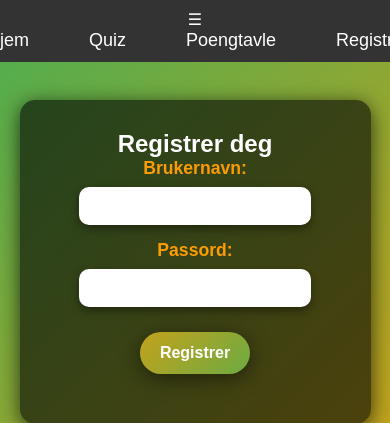
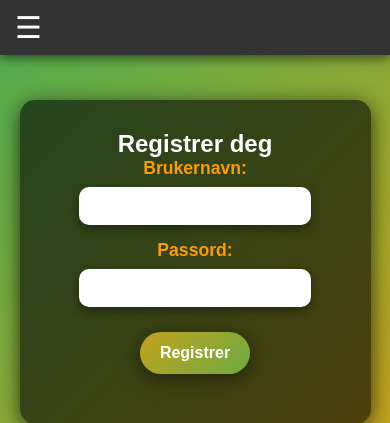
Before and after one commit to Odyi/DuoOppgave, a Flask app: page /register in a window 390 px wide. Shown: the top 423 px of the page. Run offline with Flask 3, Linux system fonts and the light colour scheme.

Commit message:
navbar og tab ikon
fikset navbar, padding på enkelte sider og lagt til bilde på toppen av tabben

```diff
--- a/static/style.css
+++ b/static/style.css
@@ -27,6 +27,7 @@ header {
     border-radius: 15px;
     margin-bottom: 30px;
     box-shadow: 0px 4px 15px rgba(0, 0, 0, 0.5);
+    margin-top: 5%;
 }
 
 header h1 {
@@ -37,6 +38,7 @@ header h1 {
 }
 
 /* Navigation Styling */
+/* Navbar Styling */
 .navbar {
     background-color: #333;
     width: 100%;
@@ -45,8 +47,22 @@ header h1 {
     top: 0;
     left: 0;
     z-index: 1000;
+    display: flex;
+    justify-content: space-between;
+    align-items: center;
+    padding: 10px 20px;
+    box-shadow: 0px 4px 10px rgba(0, 0, 0, 0.5);
+    padding-bottom: 1%;
 }
 
+/* Logo Placeholder (if needed) */
+.navbar .logo {
+    color: white;
+    font-size: 24px;
+    font-weight: bold;
+}
+
+/* Navbar Menu */
 .navbar ul {
     list-style: none;
     padding: 0;
@@ -56,46 +72,108 @@ header h1 {
     align-items: center;
 }
 
+/* Navbar Items */
 .navbar ul li {
     position: relative;
     margin: 0 15px;
 }
 
+/* Navbar Links */
 .navbar ul li a {
     text-decoration: none;
     color: white;
     font-size: 18px;
     padding: 10px 15px;
     transition: background 0.3s, color 0.3s;
+    border-radius: 5px;
 }
 
 .navbar ul li a:hover {
     background: #555;
-    border-radius: 5px;
 }
 
+/* Dropdown Menu */
 .navbar ul ul {
     display: none;
     position: absolute;
-    background-color: #333;
+    background-color: #444;
     padding: 0;
     top: 100%;
     left: 0;
+    border-radius: 5px;
+    box-shadow: 0px 4px 10px rgba(0, 0, 0, 0.5);
+    min-width: 150px;
 }
 
+/* Show dropdown on hover */
 .navbar ul li:hover > ul {
     display: block;
 }
 
+/* Dropdown Items */
 .navbar ul ul li {
-    float: none;
-    display: list-item;
-    position: relative;
+    display: block;
+    width: 100%;
 }
 
 .navbar ul ul li a {
-    padding: 10px 15px;
+    display: block;
+    padding: 10px;
+    font-size: 16px;
+    color: #fff;
+    transition: background 0.3s;
 }
+
+.navbar ul ul li a:hover {
+    background-color: #666;
+}
+
+/* Mobile Menu Button */
+.menu-toggle {
+    display: none;
+    font-size: 30px;
+    color: white;
+    cursor: pointer;
+}
+
+/* Responsive Styles */
+@media (max-width: 768px) {
+    .navbar {
+        flex-direction: row;
+        justify-content: space-between;
+        padding: 10px 15px;
+    }
+
+    .navbar ul {
+        display: none;
+        flex-direction: column;
+        width: 100%;
+        position: absolute;
+        top: 60px;
+        left: 0;
+        background: #222;
+        padding: 10px 0;
+        text-align: center;
+    }
+
+    .navbar ul li {
+        width: 100%;
+    }
+
+    .navbar ul li a {
+        display: block;
+        padding: 10px;
+    }
+
+    .menu-toggle {
+        display: block;
+    }
+
+    .navbar ul.show {
+        display: flex;
+    }
+}
+
 
 /* Main Section Styling */
 main {
@@ -198,8 +276,9 @@ button:hover {
     background-color: rgba(0, 0, 0, 0.8);
     padding: 20px;
     border-radius: 15px;
-    margin-top: 20px;
+    margin-top: 5%;
     box-shadow: 0px 4px 15px rgba(0, 0, 0, 0.6);
+
 }
 
 .option {
--- a/templates/add_questions.html
+++ b/templates/add_questions.html
@@ -5,6 +5,7 @@
     <meta name="viewport" content="width=device-width, initial-scale=1.0">
     <title>Legg til spørsmål</title>
     <link rel="stylesheet" href="{{ url_for('static', filename='style.css') }}">
+    <link rel="icon" type="" href="../static/HvaHoot_logo.png">
 </head>
 <body>
     <header>
--- a/templates/base.html
+++ b/templates/base.html
@@ -1,6 +1,7 @@
 <!DOCTYPE html>
 <html lang="no">
 <head>
+    <link rel="icon" type="" href="../static/HvaHoot_logo.png">
     <meta charset="UTF-8">
     <meta name="viewport" content="width=device-width, initial-scale=1.0">
     <title>{% block title %}{% endblock %}</title>
--- a/templates/create_quiz.html
+++ b/templates/create_quiz.html
@@ -3,6 +3,8 @@
 {% block title %}Hvahoot - Lag Quiz{% endblock %}
 
 {% block content %}
+
+<link rel="icon" type="" href="../static/HvaHoot_logo.png">
 <main>
     <h2>Lag en ny Quiz</h2>
     <form method="POST">
--- a/templates/index.html
+++ b/templates/index.html
@@ -3,6 +3,9 @@
 {% block title %}Hvahoot - Hjem{% endblock %}
 
 {% block content %}
+
+<link rel="icon" type="" href="../static/HvaHoot_logo.png">
+
 <header>
     <h1>Velkommen til Hvahoot!</h1>
 </header>
--- a/templates/login.html
+++ b/templates/login.html
@@ -3,6 +3,8 @@
 {% block title %}Hvahoot - Login{% endblock %}
 
 {% block content %}
+
+<link rel="icon" type="" href="../static/HvaHoot_logo.png">
 <main>
     <h2>Logg inn</h2>
     <form method="POST">
--- a/templates/quiz.html
+++ b/templates/quiz.html
@@ -3,6 +3,7 @@
 {% block title %}Hvahoot - Quiz{% endblock %}
 
 {% block content %}
+<link rel="icon" type="" href="../static/HvaHoot_logo.png">
 <main id="quiz-container" data-quiz-id="{{ quiz_id }}">
     <h2>Quiz</h2>
     <div id="questions-container">
--- a/templates/register.html
+++ b/templates/register.html
@@ -3,6 +3,8 @@
 {% block title %}Hvahoot - Registrer{% endblock %}
 
 {% block content %}
+
+<link rel="icon" type="" href="../static/HvaHoot_logo.png">
 <main>
     <h2>Registrer deg</h2>
     <form method="POST">
--- a/templates/scoreboard.html
+++ b/templates/scoreboard.html
@@ -3,6 +3,8 @@
 {% block title %}Poengtavle{% endblock %}
 
 {% block content %}
+
+<link rel="icon" type="" href="../static/HvaHoot_logo.png">
 <main>
     <h2>Poengtavle</h2>
     <table id="scoreboard">
```
Also changed, not shown: database.db.
